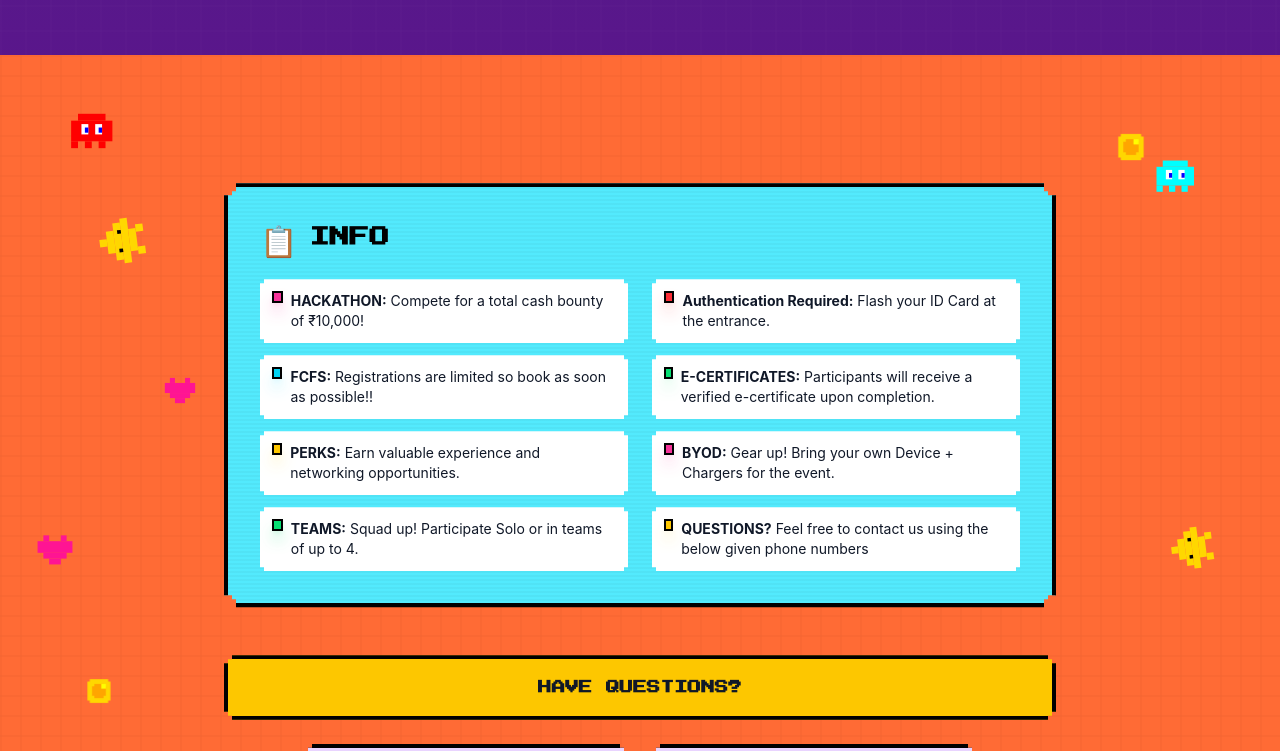
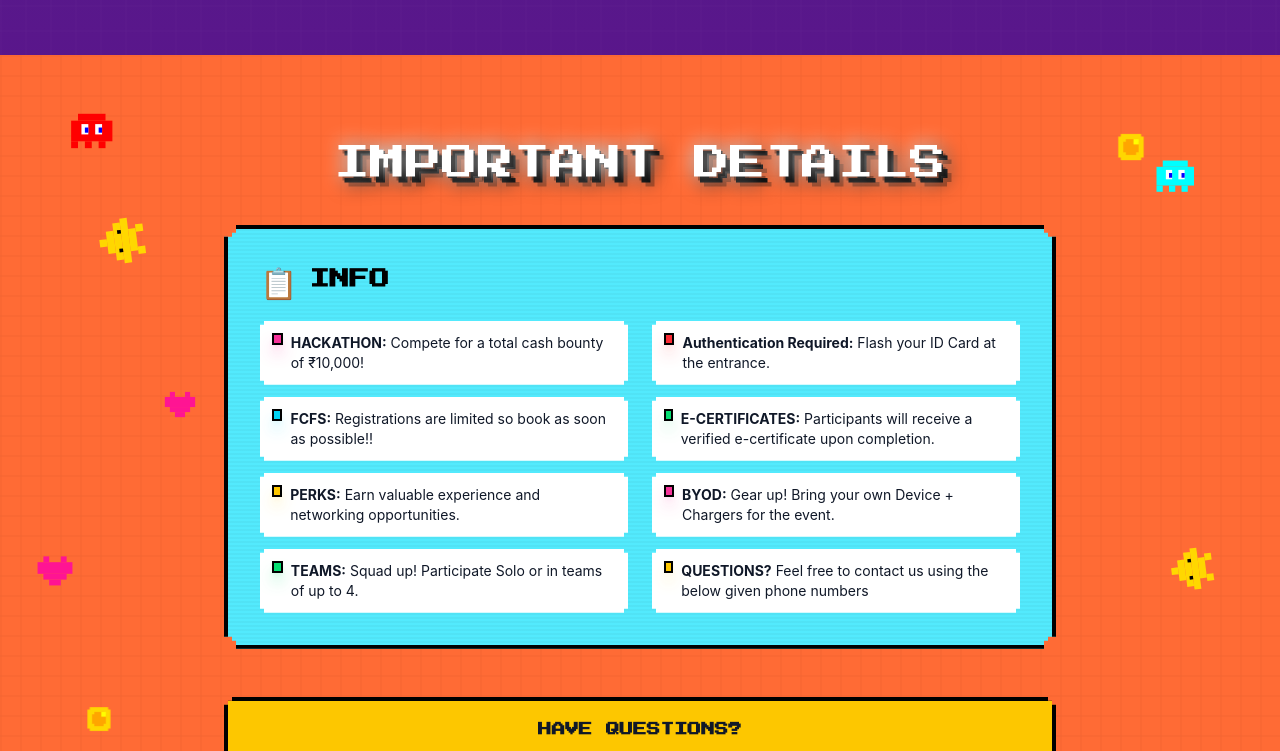
Before and after one commit to kenanpereira24-max/3rd_Time_Is_the_charm, a React (Vite) app: page / in a window 1280 px wide. Shown: the part 5780-6531 px from the top of the page. Built offline with nearby package versions, Linux system fonts and the light colour scheme.

Commit message:
Add UserPlus icon and update component structure

```diff
--- a/src/app/components/Registration.tsx
+++ b/src/app/components/Registration.tsx
@@ -1,5 +1,5 @@
 import React from 'react';
-import { ExternalLink, Sparkles, Phone } from 'lucide-react';
+import { ExternalLink, Sparkles, Phone, UserPlus } from 'lucide-react';
 import { RetroHeading, ArcadeButton, PixelDot } from './ArcadeElements';
 import { FadeInUp, StaggerContainer, StaggerItem } from './ScrollAnimations';
 import { PacManGhost, PowerStar, Coin, PixelHeart } from './ArcadeIcons';
@@ -46,9 +46,19 @@ export function Registration() {
       </div>
 
       <div className="max-w-4xl mx-auto px-4 sm:px-6 lg:px-8 relative z-10">
+
+        {/* --- UPDATED HEADING --- */}
+        <div className="text-center mb-8">
+            <FadeInUp>
+                <RetroHeading size="medium" className="text-white drop-shadow-[6px_6px_0_rgba(0,0,0,1)]">
+                    IMPORTANT DETAILS
+                </RetroHeading>
+            </FadeInUp>
+        </div>
+
         {/* Main Info Box */}
-        <FadeInUp delay={0.5}>
-          <div className="bg-cyan-300 p-8 mt-12 relative border-4 border-black" style={{
+        <FadeInUp delay={0.2}>
+          <div className="bg-cyan-300 p-8 relative border-4 border-black" style={{
             boxShadow: '12px 12px 0px rgba(0,0,0,1)',
             clipPath: `polygon(
               0 12px, 8px 12px, 8px 8px, 12px 8px, 12px 0,
@@ -112,7 +122,7 @@ export function Registration() {
 
         {/* Contact CTA Section */}
         <div className="mt-12">
-          <FadeInUp delay={0.6}>
+          <FadeInUp delay={0.4}>
             <p className="text-xl text-gray-900 mb-6 text-center font-bold bg-yellow-400 p-4 border-4 border-black" style={{
               fontFamily: '"Press Start 2P", cursive',
               lineHeight: '1.8',
@@ -121,7 +131,7 @@ export function Registration() {
               clipPath: `polygon(
                 0 8px, 4px 8px, 4px 4px, 8px 4px, 8px 0,
                 calc(100% - 8px) 0, calc(100% - 8px) 4px, calc(100% - 4px) 4px, calc(100% - 4px) 8px, 100% 8px,
-                100% calc(100% - 8px), calc(100% - 4px) calc(100% - 8px), calc(100% - 4px) calc(100% - 4px), calc(100% - 8px) calc(100% - 4px), calc(100% - 8px) 100%,
+                100% calc(100% - 8px), calc(100% - 4px) calc(100% - 8px), calc(100% - 8px) calc(100% - 8px), calc(100% - 12px) calc(100% - 8px), calc(100% - 12px) 100%,
                 8px 100%, 8px calc(100% - 4px), 4px calc(100% - 4px), 4px calc(100% - 8px), 0 calc(100% - 8px)
               )`
             }}>
```
